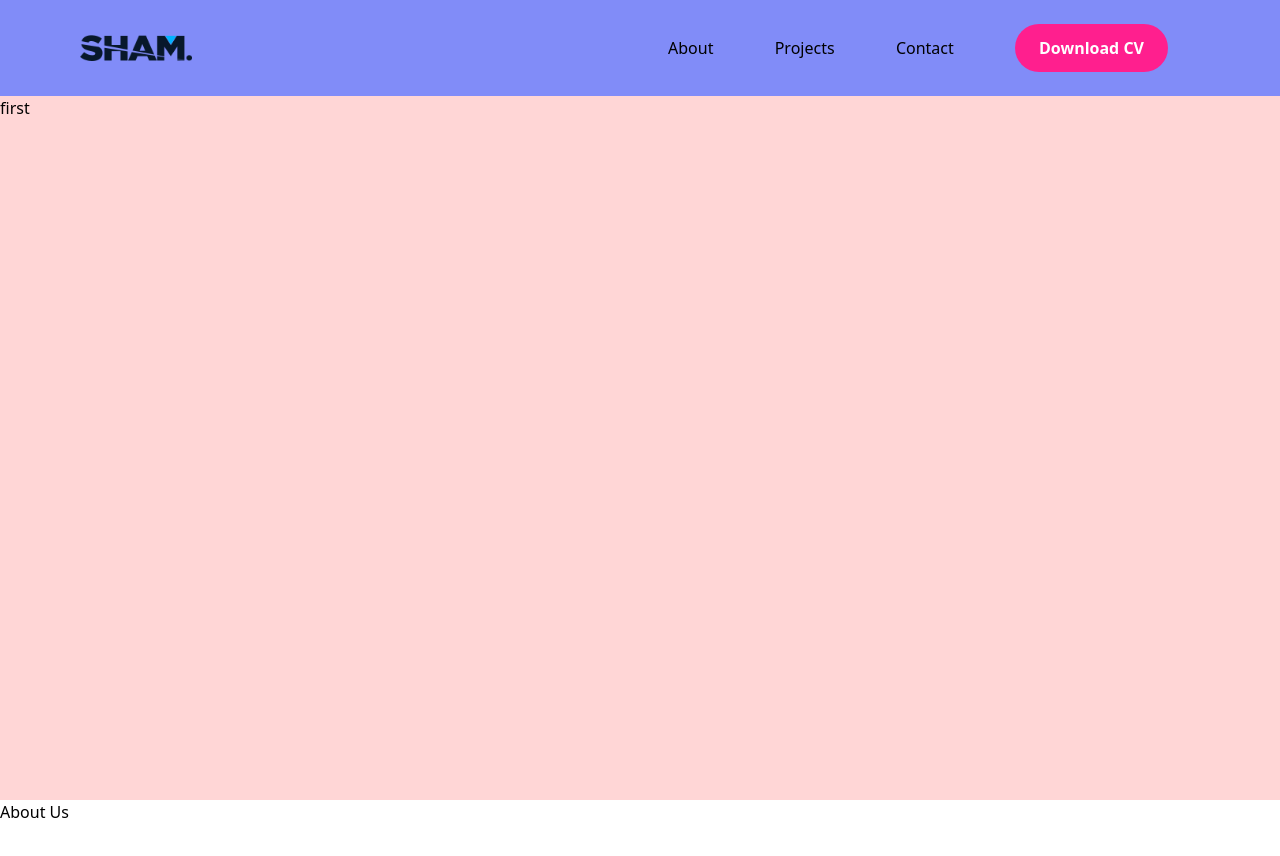
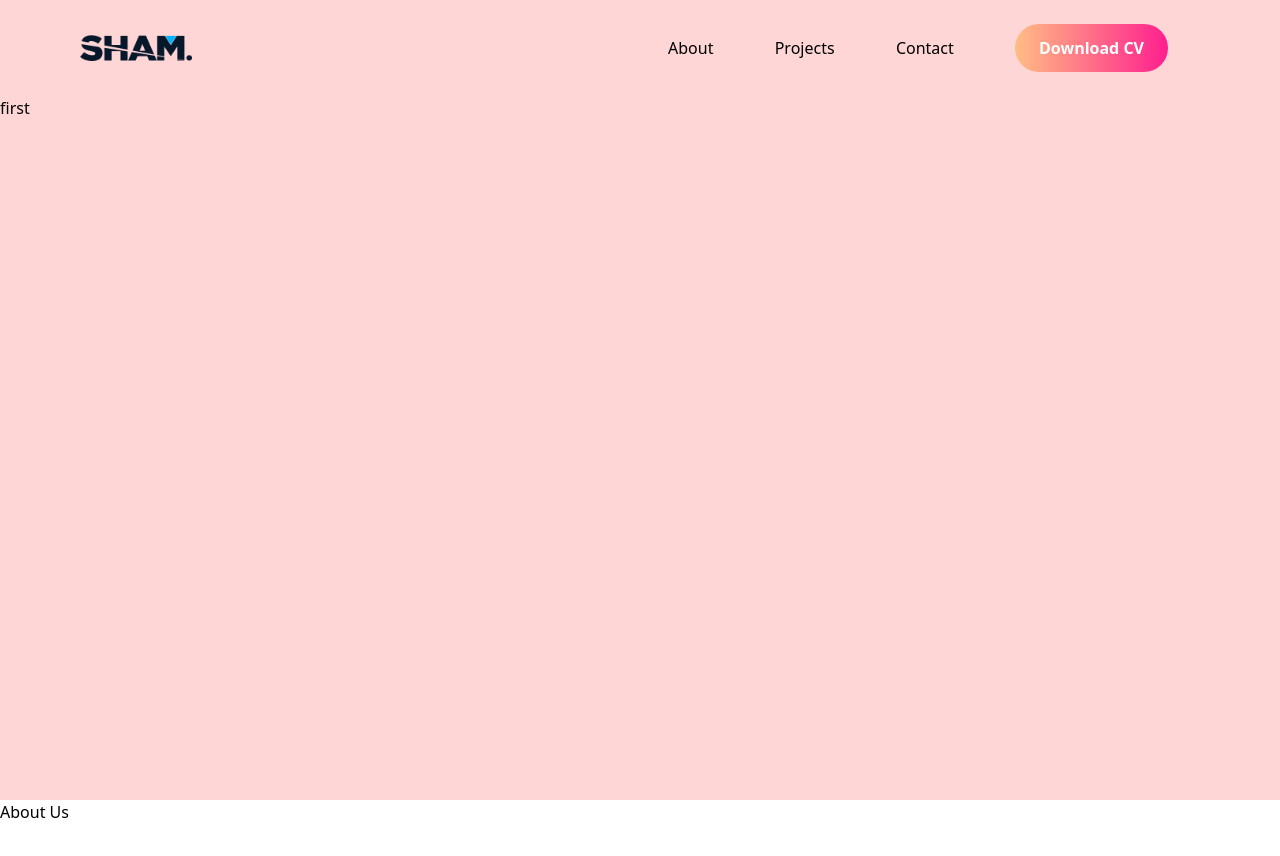
Before and after one commit to bhuwanP69/sham-portfolio, a React (Vite) app: page / in a window 1280 px wide. Shown: the top 856 px of the page. Built offline with nearby package versions, Linux system fonts and the light colour scheme.

Commit message:
fix the nav scrolling problems made button color ok

```diff
--- a/src/layouts/RootLayout.jsx
+++ b/src/layouts/RootLayout.jsx
@@ -14,17 +14,12 @@ export default function RootLayout() {
       setScrolled(false)
     }
   };
-  // useEffect(() =>{
-  //   window.addEventListener('scroll',handleScroll);
-  //   return () =>{
-  //     window.removeEventListener('scroll',handleScroll);
-  //   }
-  // },[])
+
   window.addEventListener('scroll', handleScroll);
   const logo = './src/images/logo.png'
   return (
     <div className=''>
-      <header className= {`root-layout  fixed w-full flex pl-20  bg-indigo-400 justify-between items-center h-24 pr-28   ${scrolled ?'bg-white':'bg-body-color'}`}>
+      <header className= {`root-layout  fixed w-full flex pl-20  bg-body-color justify-between items-center pr-28 transition-all duration-500   ${scrolled ?'bg-white h-20':'bg-body-color  h-24'}`}>
         <Link smooth to="first" spy={true} duration={500} className="cursor-pointer w-28">
         <img src={logo} alt="logo"  />
         </Link>
@@ -32,7 +27,7 @@ export default function RootLayout() {
           <Link  smooth to="about" spy={true} duration={500} className="cursor-pointer pt-3">About</Link>
           <Link  smooth to="services" spy={true} duration={500} className="cursor-pointer pt-3">Projects</Link>
           <Link  smooth to="contact" spy={true} duration={500} className="cursor-pointer pt-3">Contact</Link>
-          <Link classID=""><button className="bg-button-color2 text-white px-6 py-3  text-base font-semibold font-sans rounded-3xl">Download CV</button></Link>
+          <Link classID=""><button className=" bg-gradient-to-r from-button-color1  to-button-color2 text-white px-6 py-3  text-base font-semibold font-sans rounded-3xl">Download CV</button></Link>
         </nav>
       </header>
 
--- a/tailwind.config.js
+++ b/tailwind.config.js
@@ -10,6 +10,8 @@ export default {
         'body-color':'#ffd6d6',
         'button-color1':'#ffbd84',
         'button-color2':'#ff1f8e',
+        'button-color3':'#6A6A90',
+
 
 
       }
```
